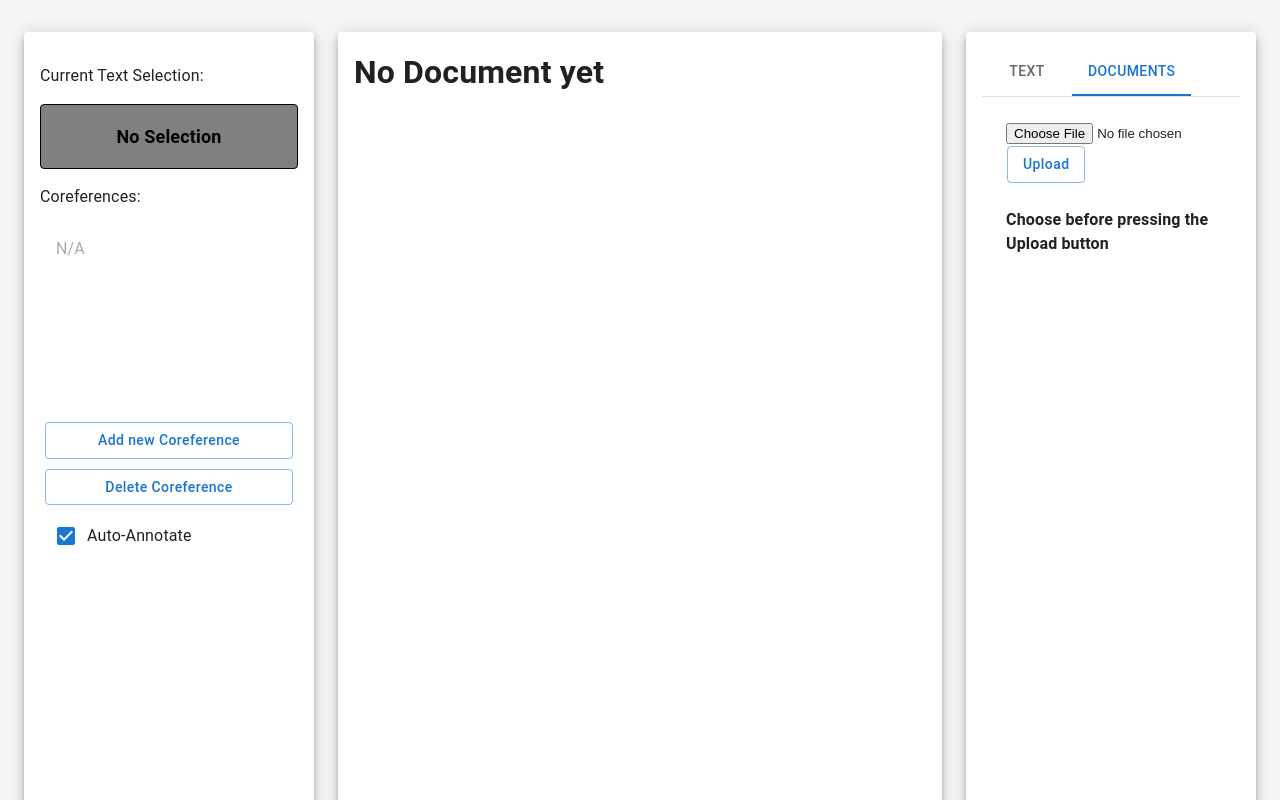
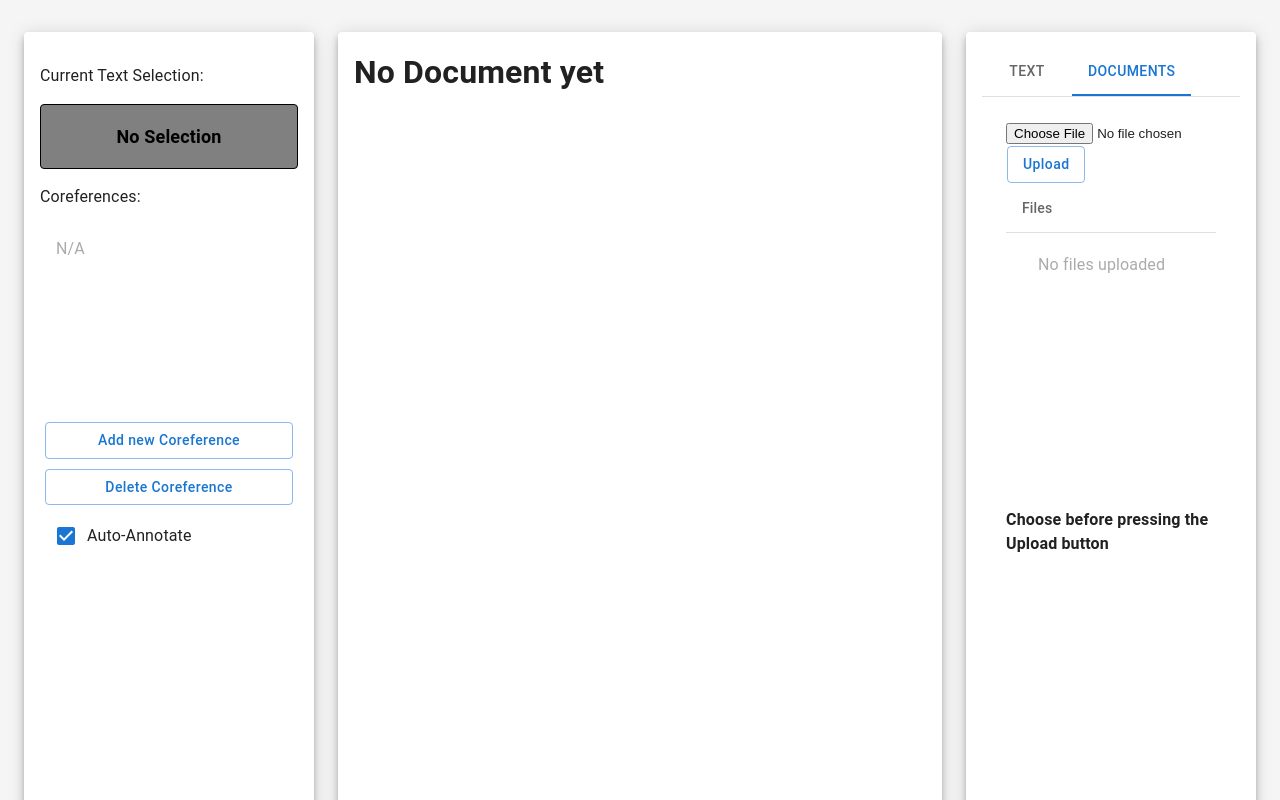
Before and after one commit to ChrisWess/GerCorefApp, a React (Create React App) app in the folder coref-app/: page / in a window 1280 px wide. Both pictures are taken after a click on the tab "DOCUMENTS". Built offline with nearby package versions, Linux system fonts and the light colour scheme.

Commit message:
Beatified table of files, fixed warning

```diff
--- a/coref-app/src/Components/Documents.tsx
+++ b/coref-app/src/Components/Documents.tsx
@@ -41,6 +41,7 @@ class Documents extends React.Component <MyProps, MyState>{
         // TODO: store files on backend
         // TODO: store jsons, not recompute them every time
 
+        if (this.state.selectedFile !== null) {
             const name = this.state.selectedFile.name;
             if (name in  Documents.allData) {
                 let arr = name.split(".");
@@ -89,6 +90,7 @@ class Documents extends React.Component <MyProps, MyState>{
                     return 'An unexpected error occurred';
                 }
             }
+        }
     };
 
         // File content to be displayed after
--- a/coref-app/src/Components/TableDocuments.tsx
+++ b/coref-app/src/Components/TableDocuments.tsx
@@ -5,6 +5,15 @@ import axios from 'axios';
 import { useTable } from 'react-table';
 import './Table.css';
 import ReactDOM from 'react-dom';
+import Box from '@mui/material/Box';
+import List from '@mui/material/List';
+import ListItem from '@mui/material/ListItem';
+import ListItemButton from '@mui/material/ListItemButton';
+import ListItemText from '@mui/material/ListItemText';
+import Divider from '@mui/material/Divider';
+import ListSubheader from '@mui/material/ListSubheader';
+import { tab } from '@testing-library/user-event/dist/tab';
+
 
 
 function Table(props:any){
@@ -42,40 +51,40 @@ function Table(props:any){
         }
     };
 
-    if (Object.keys(props.tableData).length != 0) {
+    //TODO: rewrite it more clear, without 2 lists and if
+   if (Object.keys(props.tableData).length != 0) {
         let arr = Array.from(Object.keys(props.tableData));
-        class TableComponent extends React.Component{
-            render() {
-              // Data
-              var dataColumns = ['Index', 'File'];
-              var tableHeaders = (<thead>
-                    <tr>
-                      {dataColumns.map(function(column) {
-                        return <th>{column}</th>; })}
-                    </tr>
-                </thead>);
 
-              var tableBody = arr.map((el: any, index)=>{
-                return(
-                    <tr key={index}>
-                        <td>{index+1}</td>
-                        <td onClick = {() =>handleClick(el)}>{el}</td>
-                    </tr>
-                )
-            })
-            return (<table className="table table-bordered table-hover" width="100%">
-                    {tableHeaders}
-                    {tableBody}
-                </table>) }};
-
-        return(
-            <TableComponent/>
-        )
+        const tableBody = arr.map((el: any, index)=> (
+            <div key={index}>
+                <ListItemButton>
+                        <ListItemText onClick={() => handleClick(el)}>{el}</ListItemText>
+                </ListItemButton>
+                <Divider/>
+            </div>
+        ));
+        return (
+            <List key='list' sx={{width: '100%', maxWidth: 360,
+            bgcolor: 'background.paper', height: 300, overflow: 'auto' }} component="nav"
+            subheader={<ListSubheader>Files</ListSubheader>}>
+                <Divider/>
+                {tableBody}
+            </List>
+        );
     }
     else {
         return(
-            <table className="table">
-            </table>
+            <List sx={{width: '100%', maxWidth: 360,
+            bgcolor: 'background.paper', height: 300, overflow: 'auto' }} component="nav"
+            subheader={<ListSubheader>Files</ListSubheader>}>
+                <><Divider />
+                    <ListItem>
+                    <ListItemButton disabled={true}>
+                    <ListItemText primary="No files uploaded" />
+                    </ListItemButton>
+                    </ListItem>
+                </>
+            </List>
         )
     }
 }
```
Lines whose indentation alone changed are shown as unchanged.
